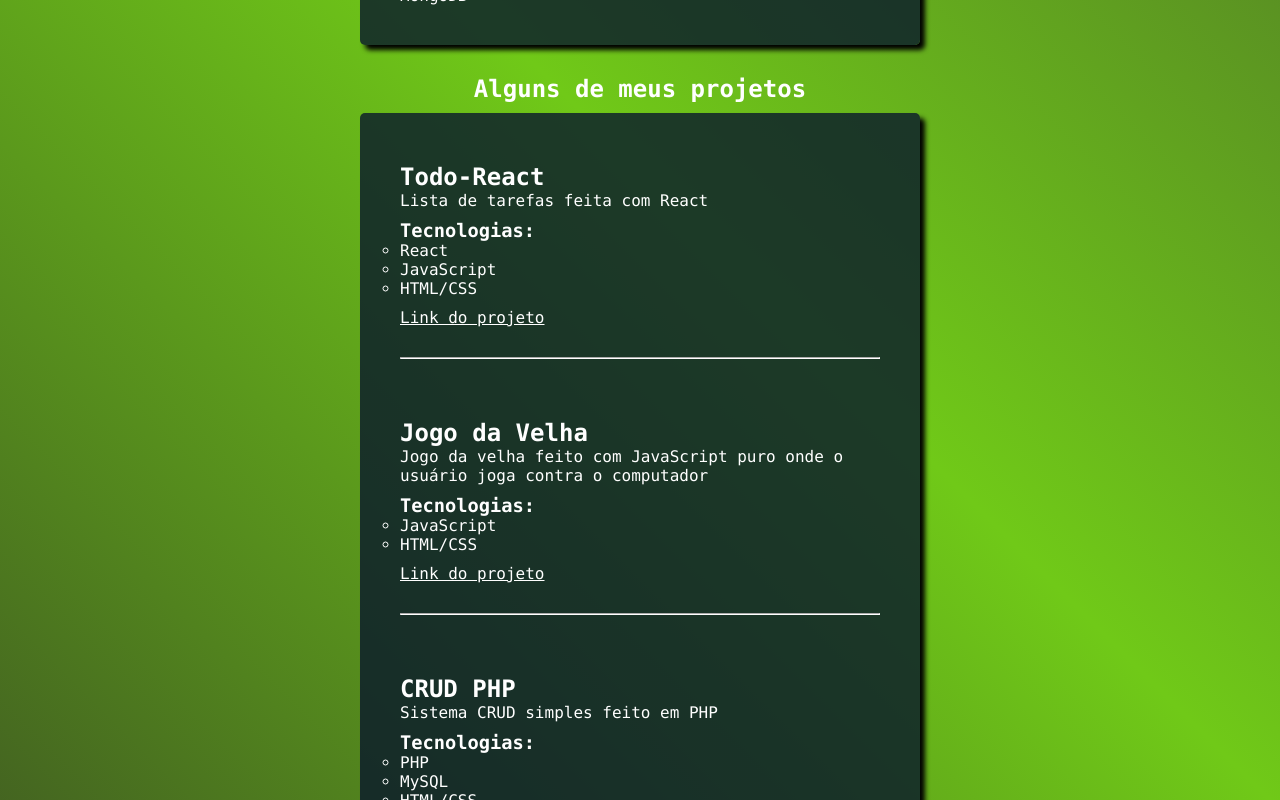
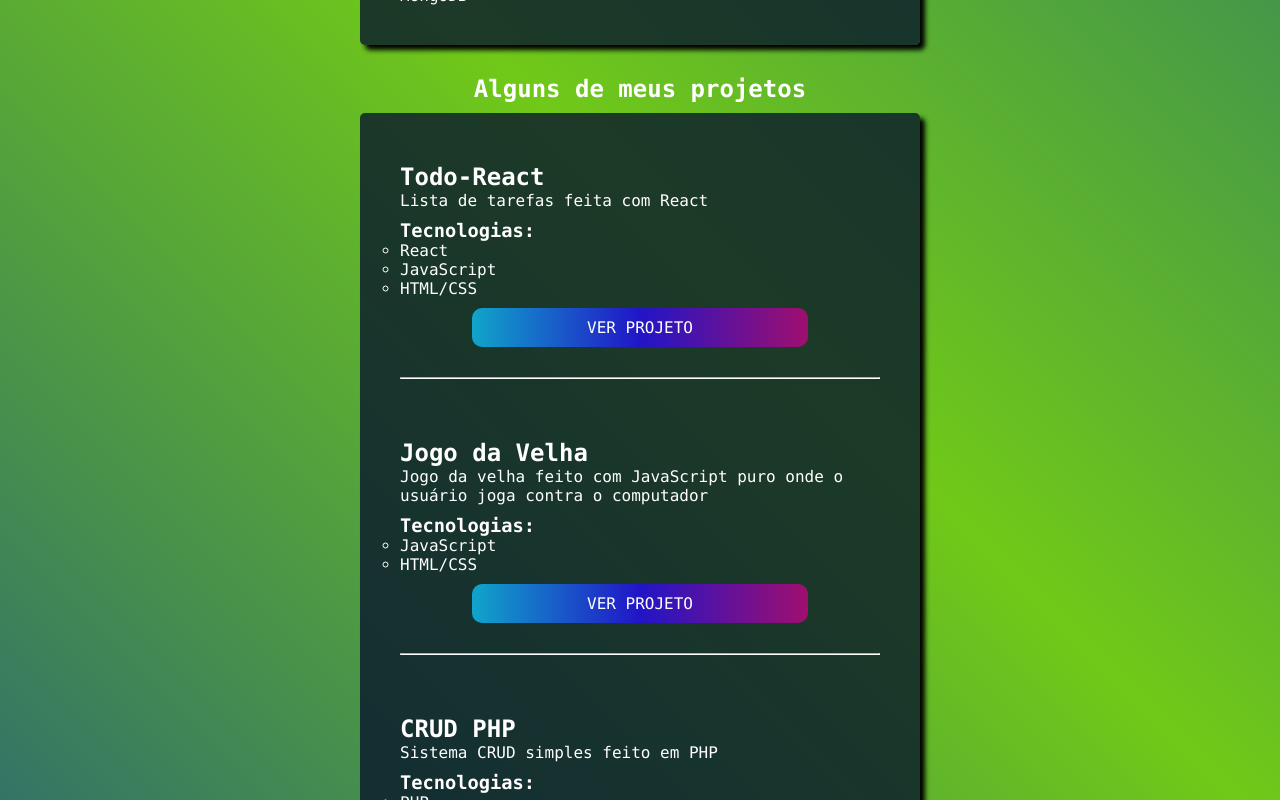
Before and after one commit to yago-amaral/yago-amaral.github.io, a React (Vite) app: page / in a window 1280 px wide. Shown: the part 700-1500 px from the top of the page. Built offline with nearby package versions, Linux system fonts and the light colour scheme.

Commit message:
added gradient to links

```diff
--- a/src/App.css
+++ b/src/App.css
@@ -5,7 +5,7 @@
 }
 
 body {
-    background-image: linear-gradient(45deg, rgba(60,82,34,1) 0%, rgba(112,201,24,1) 50%, rgba(72,99,43,1) 100%);
+    background-image: linear-gradient(45deg, rgb(35, 96, 121), rgba(112,201,24,1), rgb(34, 109, 114));
     font-family: Consolas;
 }
 
--- a/src/components/Project.jsx
+++ b/src/components/Project.jsx
@@ -16,7 +16,11 @@ function Project({ name = "", description = "", technologies = [], link = ""}) {
                 </ul>
             </p>
 
-            <a href={link} target="_blank" rel="noreferrer">Link do projeto</a>
+            <div className="project-link">
+                <a href={link} target="_blank" rel="noreferrer">
+                    VER PROJETO
+                </a>
+            </div>
             <hr />
         </div>
     );
--- a/src/components/css/Project.css
+++ b/src/components/css/Project.css
@@ -1,11 +1,28 @@
 .project {
     padding: 10px;
-}
-
-.project a {
-    color: white;
 }
 
 .project p {
     margin: 10px 0;
 }
+
+.project-link {
+    background-image: linear-gradient(to right, rgb(16, 165, 202), rgb(33, 21, 199), rgb(160, 14, 111));
+    text-align: center;
+    width: 70%;
+    margin: auto;
+    border-radius: 10px;
+}
+
+.project-link a {
+    display: inline-block;
+    color: white;
+    text-decoration: none;
+    padding: 10px;
+    border: inherit;
+    width: 100%;
+}
+
+.project-link a:hover {
+    text-decoration: underline;
+}
--- a/src/components/css/ResumeLink.css
+++ b/src/components/css/ResumeLink.css
@@ -13,3 +13,7 @@
     width: 100%;
     padding: 15px;
 }
+
+.resume-link:hover {
+    text-decoration: underline;
+}
```
